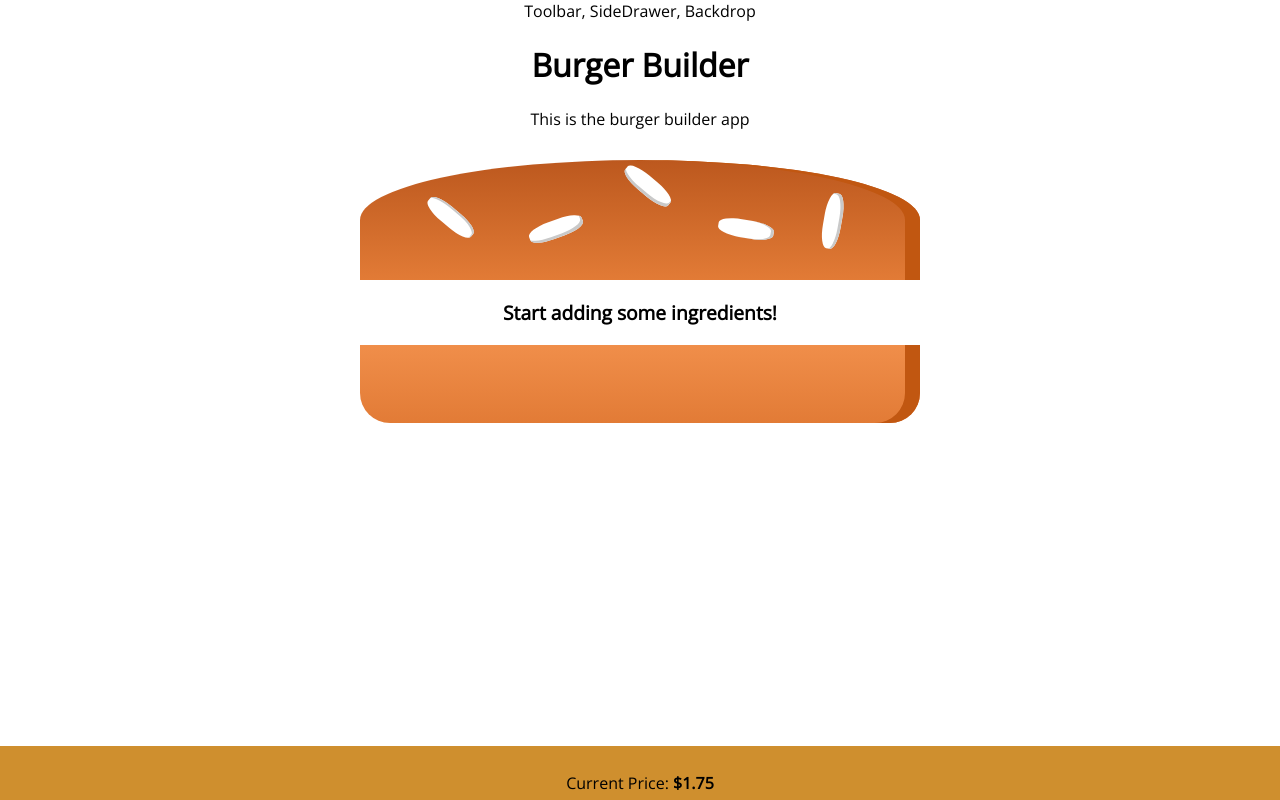
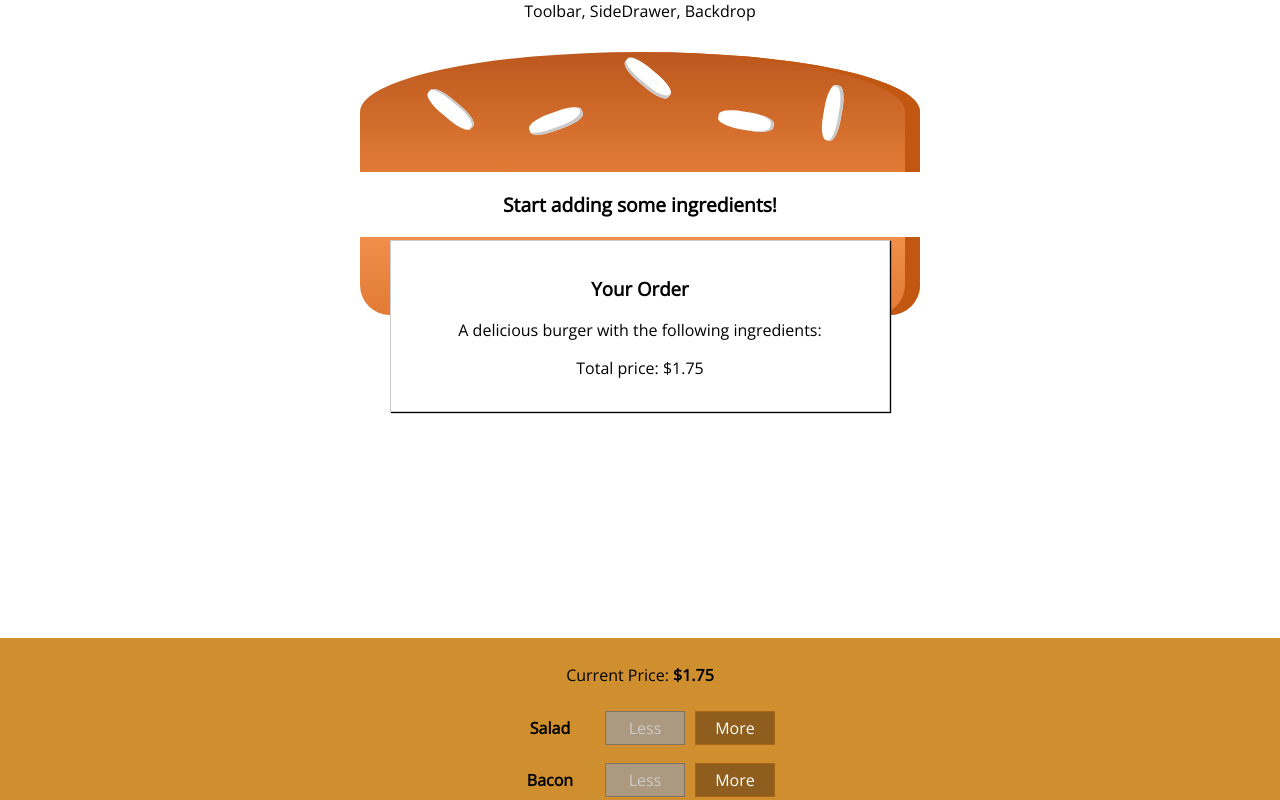
Before and after one commit to adenh93/burger-builder, a React (Create React App) app: page / in a window 1280 px wide. Shown: the top 800 px of the page. Built offline with nearby package versions, Linux system fonts and the light colour scheme.

Commit message:
Added UI component directory for common reusable UI components. Added Modal and Backdrop UI components + added OrderSummary component to display summary of current burger order.

```diff
--- a/src/App.js
+++ b/src/App.js
@@ -8,8 +8,6 @@ class App extends Component {
     return (
       <div className="App">
         <Layout>
-          <h1>Burger Builder</h1>
-          <p>This is the burger builder app</p>
           <BurgerBuilder />
         </Layout>
       </div>
--- /dev/null
+++ b/src/components/Burger/OrderSummary/OrderSummary.js
@@ -0,0 +1,18 @@
+import React from "react";
+
+const OrderSummary = ({ ingredients, total }) => (
+  <>
+    <h3>Your Order</h3>
+    <p>A delicious burger with the following ingredients:</p>
+    <ul>
+      {ingredients.map(({ type, amount }, index) => (
+        <li key={index}>
+          {type}: x{amount}
+        </li>
+      ))}
+    </ul>
+    <p>Total price: ${total.toFixed(2)}</p>
+  </>
+);
+
+export default OrderSummary;
--- /dev/null
+++ b/src/components/Burger/OrderSummary/index.js
@@ -0,0 +1,3 @@
+import OrderSummary from "./OrderSummary";
+
+export default OrderSummary;
--- /dev/null
+++ b/src/components/UI/Modal/Modal.js
@@ -0,0 +1,6 @@
+import React from "react";
+import classes from "./Modal.module.css";
+
+const Modal = ({ children }) => <div className={classes.Modal}>{children}</div>;
+
+export default Modal;
--- /dev/null
+++ b/src/components/UI/Modal/Modal.module.css
@@ -0,0 +1,20 @@
+.Modal {
+  position: fixed;
+  z-index: 500;
+  background-color: white;
+  width: 70%;
+  border: 1px solid #ccc;
+  box-shadow: 1px 1px 1px black;
+  padding: 16px;
+  left: 15%;
+  top: 30%;
+  box-sizing: border-box;
+  transition: all 0.3s ease-out;
+}
+
+@media (min-width: 600px) {
+  .Modal {
+    width: 500px;
+    left: calc(50% - 250px);
+  }
+}
--- /dev/null
+++ b/src/components/UI/Modal/index.js
@@ -0,0 +1,3 @@
+import Modal from "./Modal";
+
+export default Modal;
--- a/src/containers/BurgerBuilder/BurgerBuilder.js
+++ b/src/containers/BurgerBuilder/BurgerBuilder.js
@@ -1,6 +1,8 @@
 import React, { Component } from "react";
 import Burger from "../../components/Burger";
 import BuildControls from "../../components/Burger/BuildControls";
+import OrderSummary from "../../components/Burger/OrderSummary";
+import Modal from "../../components/UI/Modal";
 import { INGREDIENT_PRICES } from "../../constants/ingredientPrices";
 
 class BurgerBuilder extends Component {
@@ -53,6 +55,9 @@ class BurgerBuilder extends Component {
 
     return (
       <>
+        <Modal>
+          <OrderSummary ingredients={ingredients} total={totalPrice} />
+        </Modal>
         <Burger ingredients={ingredients} />
         <BuildControls
           price={totalPrice}
```
Also changed, not shown: src/components/UI/Backdrop/Backdrop.js (added), src/components/UI/Backdrop/index.js (added).
